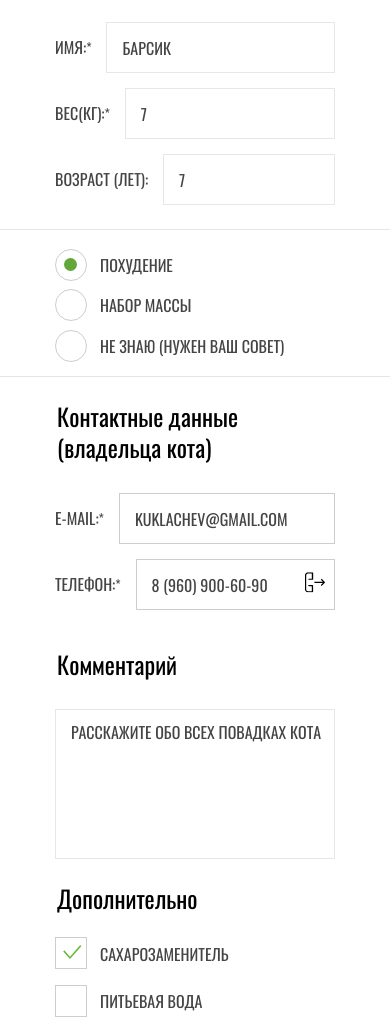
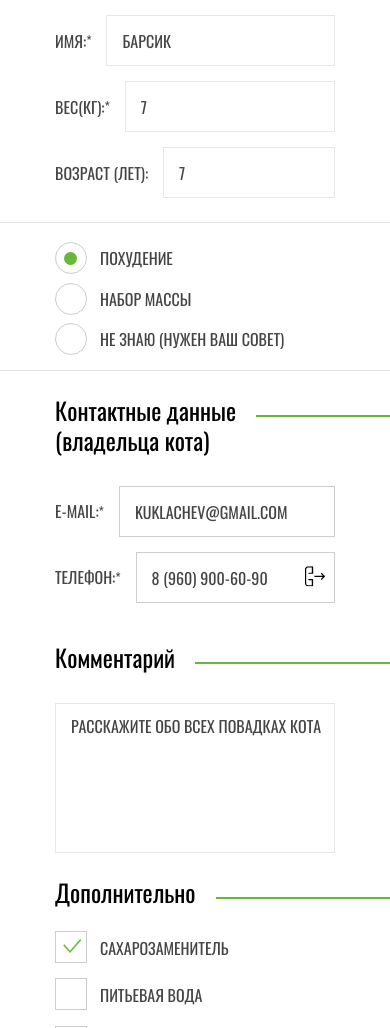
Before and after one commit to JennyBambu/1453783-cat-energy-21, a website: page source/form.html in a window 390 px wide. Shown: the part 440-1468 px from the top of the page. Drawn offline with nearby package versions, Linux system fonts and the light colour scheme; files that its build step writes are made by us from their sources; files whose address does not match are found by name.

Commit message:
Сделала адаптивную графику страницы формы и внесла изменения в разметку формы, добавила декоративные псевдоэлементы

```diff
--- a/source/form.html
+++ b/source/form.html
@@ -9,7 +9,11 @@
   <body class="page__body">
     <header class="header container">
       <a class="logo logo--header" href="index.html">
-        <img src="img/main-logo.svg" width="191" height="66" alt="Логотип сайта Cat Energy">
+        <picture>
+          <source media="(min-width: 1440px)" srcset="img/main-logo-desktop.svg">
+          <source media="(min-width: 768px)" srcset="img/main-logo-tablet.svg">
+          <img src="img/main-logo.svg" alt="Логотип сайта Cat Energy">
+        </picture>
       </a>
       <nav class="main-nav">
         <button class="main-nav__toggle" type="button"><span class="visually-hidden">Открыть меню</span></button>
@@ -27,10 +31,9 @@
       </nav>
     </header>
 
-    <main class="main container">
-      <h1 class="main__title main__title--form">Подбор программы</h1>
-      <section class="matching">
-        <h2 class="visually-hidden">Анкета для подбора питания</h2>
+    <main class="main">
+      <section class="matching container">
+        <h1 class="matching__title">Подбор программы</h1>
         <p class="matching__intro">Заполните анкету, и мы подберем<br>программу питания для вашего кота</p>
         <form class="form" method="get" action="https://echo.htmlacademy.ru">
           <div class="form__fieldset-group">
@@ -56,7 +59,7 @@
             </fieldset>
           </div>
           <fieldset class="form__group">
-            <legend class="form__group-title">Контактные данные (владельца кота)</legend>
+            <legend class="form__group-title form__group-title--decorated"><span class="form__group-title-text">Контактные данные (владельца кота)</span></legend>
             <div class="form__fieldset-wrapper">
               <label class="form__field form__field--contacts">E-mail:<sup>*</sup>
                 <input class="form__input form__input--email" type="email" name="email" placeholder="kuklachev@gmail.com">
@@ -68,12 +71,12 @@
           </fieldset>
 
           <fieldset class="form__group">
-            <legend class="form__group-title">Комментарий</legend>
+            <legend class="form__group-title form__group-title--decorated"><span class="form__group-title-text">Комментарий</span></legend>
             <textarea class="form__textarea" name="comment" placeholder="Расскажите обо всех повадках кота"></textarea>
           </fieldset>
 
           <fieldset class="form__group form__group--checkbox">
-            <legend class="form__group-title">Дополнительно</legend>
+            <legend class="form__group-title form__group-title--decorated"><span class="form__group-title-text">Дополнительно</span></legend>
             <div class="form__group-checkbox-wrapper">
               <div class="form__group-input-wrapper">
                 <input class="visually-hidden form__input-checkbox" id="sweetener" type="checkbox" name="sweetener" checked>
--- a/source/sass/blocks/form.scss
+++ b/source/sass/blocks/form.scss
@@ -103,9 +103,31 @@
   @include third-title-style;
   text-transform: none;
   margin-bottom: 30px;
+  margin-right: 79px;
+  padding: 0;
 
   @media (min-width: $tablet-width) {
     margin-bottom: 70px;
+  }
+
+  &--decorated {
+    position: relative;
+
+    &::after {
+      content: "";
+      height: 2px;
+      width: 150vw;
+      background-color: $green-base;
+      position: absolute;
+      left: 0;
+      top: 20px;
+      z-index: -1;
+
+      @media (min-width: $tablet-width) {
+        top: 30px;
+        left: calc(50% - 50vw);
+      }
+    }
   }
 }
 
@@ -259,3 +281,13 @@
   font-size: 14px;
   text-align: center;
 }
+
+.form__group-title-text {
+  display: inline-block;
+  background-color: white;
+  padding-right: 20px;
+
+  @media (min-width: $tablet-width) {
+    padding: 0 40px;
+  }
+}
--- a/source/sass/blocks/header.scss
+++ b/source/sass/blocks/header.scss
@@ -1,14 +1,12 @@
 .header {
+  padding-top: 10px;
+
   @media (min-width: $tablet-width) {
     display: flex;
   }
 
   @media (min-width: $desktop-width) {
     justify-content: space-between;
-    padding-top: 40px;
-  }
-
-  @media (min-width: $desktop-width) {
     padding-top: 42px;
   }
 }
--- a/source/sass/blocks/introduction.scss
+++ b/source/sass/blocks/introduction.scss
@@ -4,7 +4,7 @@
   color: $color-white-base;
   background-repeat: no-repeat;
   text-align: center;
-  background-color: $green-base;
+  background-color: $green-background;
   font-family: $font-add;
 
   @media (min-resolution: 2dppx) {
@@ -29,7 +29,6 @@
     }
   }
 }
-
 
 .introduction__title {
   font-weight: 400;
--- a/source/sass/blocks/main.scss
+++ b/source/sass/blocks/main.scss
@@ -1,3 +1,7 @@
+.main {
+  overflow-x: hidden;
+}
+
 .main__title {
   @include second-title-style;
 
@@ -6,10 +10,4 @@
     padding-bottom: 40px;
     margin-bottom: 0;
   }
-
-  &--form {
-    @media (min-width: $tablet-width) and (max-width: $desktop-width) {
-      padding-left: 40px;
-    }
-  }
 }
--- a/source/sass/blocks/matching.scss
+++ b/source/sass/blocks/matching.scss
@@ -4,6 +4,10 @@
     padding-right: 30px;
     box-sizing: border-box;
   }
+}
+
+.matching__title {
+  @include second-title-style;
 }
 
 .matching__intro {
--- a/source/sass/global/variables.scss
+++ b/source/sass/global/variables.scss
@@ -5,8 +5,9 @@ $color-base: #444444;
 $color-white-base: #ffffff;
 $black-bold: #000000;
 $grey-undeground: #e6e6e6;
-$green-base: #63a63a;
+$green-base: #68b738;
 $green-additional: #64a73c;
+$green-background: #63a63a;
 $grey-base: #f2f2f2;
 $grey-additional: #eaeaea;
 $grey-border: #d9d9d9;
--- a/source/sass/style.scss
+++ b/source/sass/style.scss
@@ -19,3 +19,4 @@
 @import "blocks/form.scss";
 @import "blocks/matching.scss";
 @import "blocks/catalog.scss";
+@import "blocks/logo.scss";
```
